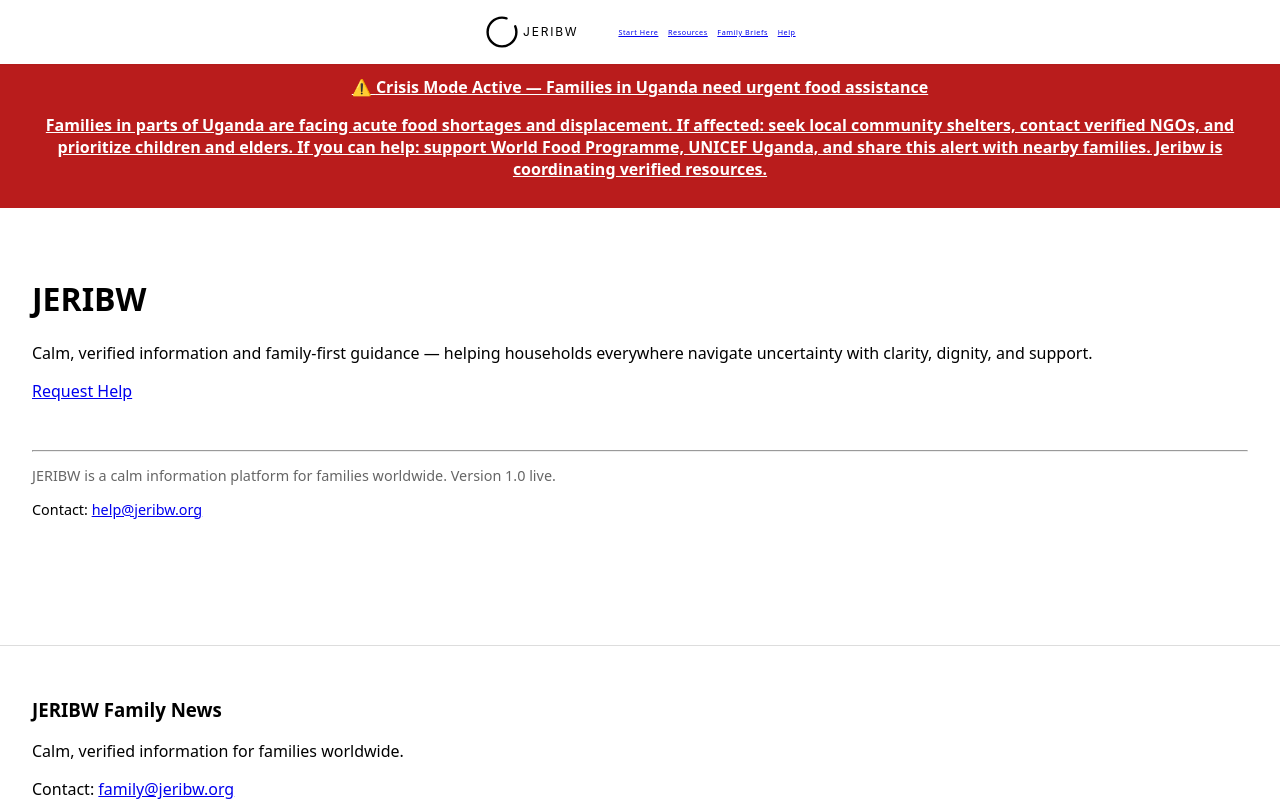
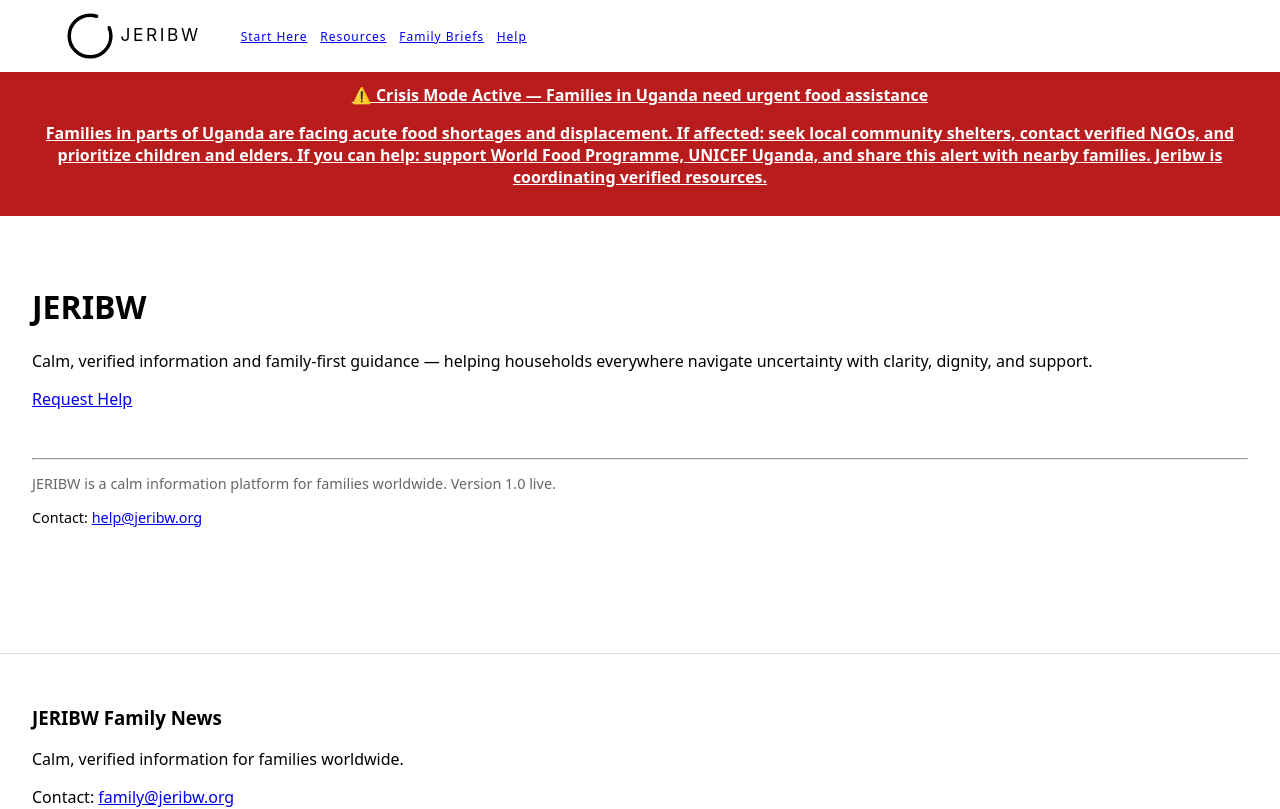
Before and after one commit to Jeribw-Foundation/jeribw, a Next.js app: page / in a window 1280 px wide. Shown: the top 809 px of the page. Built offline with nearby package versions, Linux system fonts and the light colour scheme.

Commit message:
align header with footer grid and enlarge logo + navigation

```diff
--- a/components/Header.tsx
+++ b/components/Header.tsx
@@ -4,10 +4,6 @@ export default function Header() {
   return (
     <header
       style={{
-        display: "flex",
-        justifyContent: "center",
-        alignItems: "center",
-        height: "64px",
         background: "white",
         boxShadow: "0 1px 2px rgba(0,0,0,.05)",
         position: "sticky",
@@ -15,12 +11,15 @@ export default function Header() {
         zIndex: 50,
       }}
     >
-      {/* INNER ROW */}
       <div
         style={{
+          maxWidth: "72rem",
+          margin: "0 auto",
+          padding: "0 1.5rem",
+          height: "72px",
           display: "flex",
           alignItems: "center",
-          gap: "38px", // ~1cm space between logo + links
+          gap: "38px",
         }}
       >
         {/* LOGO */}
@@ -29,7 +28,7 @@ export default function Header() {
             src="/logo/logo.svg"
             alt="JERIBW"
             style={{
-              height: "36px",
+              height: "52px",
               display: "block",
             }}
           />
@@ -40,8 +39,8 @@ export default function Header() {
           style={{
             display: "flex",
             alignItems: "center",
-            gap: "0.6rem",
-            fontSize: "0.45rem",
+            gap: "0.8rem",
+            fontSize: "0.75rem",
             letterSpacing: "0.08em",
           }}
         >
```
